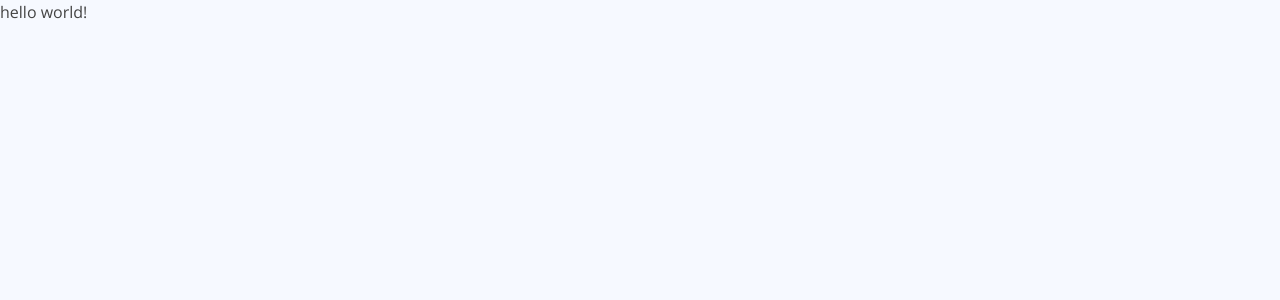
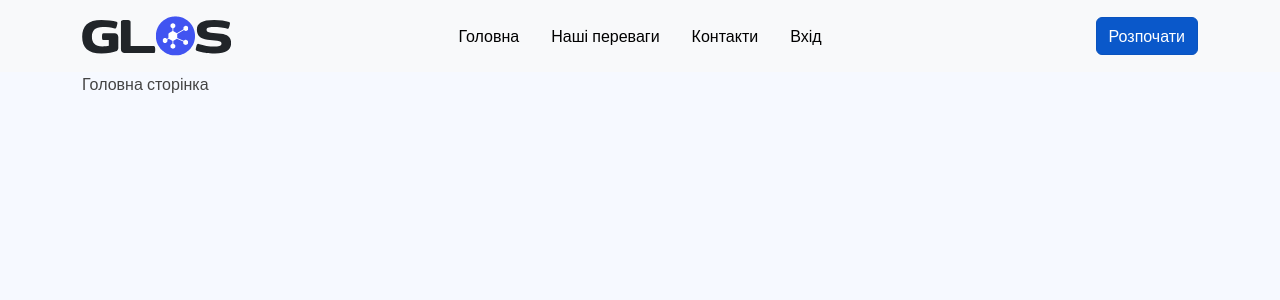
Before and after one commit to illiabazyliv/Glos-backend, a React (Create React App) app in the folder frontend/: page / in a window 1280 px wide. Shown: the top 300 px of the page. Built offline with nearby package versions, Linux system fonts and the light colour scheme.

Commit message:
added header, home page and routing

```diff
--- a/frontend/src/assets/css/style.css
+++ b/frontend/src/assets/css/style.css
@@ -0,0 +1,4 @@
+.navbar .logo {
+    height: 40px;
+    width: auto;
+}
--- a/frontend/src/components/App/App.js
+++ b/frontend/src/components/App/App.js
@@ -2,12 +2,18 @@ import '../../../node_modules/bootstrap/dist/css/bootstrap.min.css';
 import '../../../node_modules/bootstrap/dist/js/bootstrap.min.js';
 import '../../assets/theme/style.css';
 import '../../assets/css/style.css';
+import Header from '../Header/Header';
+import HomePage from '../../pages/HomePage/HomePage';
+import { BrowserRouter, Route, Routes } from 'react-router-dom';
 
 function App() {
   return (
-    <div className="App">
-      hello world!
-    </div>
+      <BrowserRouter>
+          <Header/>
+          <Routes>
+            <Route path='/' element={<HomePage />} />
+          </Routes>
+      </BrowserRouter>
   );
 }
 
--- /dev/null
+++ b/frontend/src/components/Header/Header.js
@@ -0,0 +1,44 @@
+import { NavLink } from 'react-router-dom';
+import { ReactComponent as Logo } from "../../assets/svg/logo.svg";
+
+function Header() {
+  return (
+		<nav className="navbar navbar-expand-lg navbar-light bg-light py-3">
+			<div className="container d-flex justify-content-between">
+			<NavLink to="/" className="d-flex col-8 col-lg-2 align-items-center">
+				<Logo className="logo"/>
+			</NavLink>
+
+				<button className="navbar-toggler" type="button" data-bs-toggle="collapse" data-bs-target="#navbarToggler">
+					<span className="navbar-toggler-icon"></span>
+				</button>
+
+				<div className="collapse navbar-collapse justify-content-center align-items-center col-12 col-lg-8" id="navbarToggler">
+					<ul className="navbar-nav pt-3 pt-lg-0">
+						<li className="nav-item mx-lg-2">
+							<NavLink className="nav-link" to="/">Головна</NavLink>
+						</li>
+						<li className="nav-item mx-lg-2">
+							<NavLink className="nav-link" to="/">Наші переваги</NavLink>
+						</li>
+						<li className="nav-item mx-lg-2">
+							<NavLink className="nav-link" to="/">Контакти</NavLink>
+						</li>
+						<li className="nav-item mx-lg-2">
+							<NavLink className="nav-link" to="/">Вхід</NavLink>
+						</li>
+						<li className="nav-item d-block d-lg-none">
+						<NavLink className="btn btn-primary" to="/">Розпочати</NavLink>
+						</li>
+					</ul>
+				</div>
+
+				<div className="col-2 d-none d-lg-flex justify-content-end align-items-center">
+					<NavLink className="btn btn-primary" to="/">Розпочати</NavLink>
+				</div>
+			</div>
+		</nav>
+  );
+}
+
+export default Header;
--- /dev/null
+++ b/frontend/src/pages/HomePage/HomePage.js
@@ -0,0 +1,9 @@
+function HomePage() {
+    return (
+        <div className="container">
+            Головна сторінка
+        </div>
+    );
+  }
+
+  export default HomePage;
```
Also changed, not shown: frontend/src/assets/svg/logo.svg (added).
